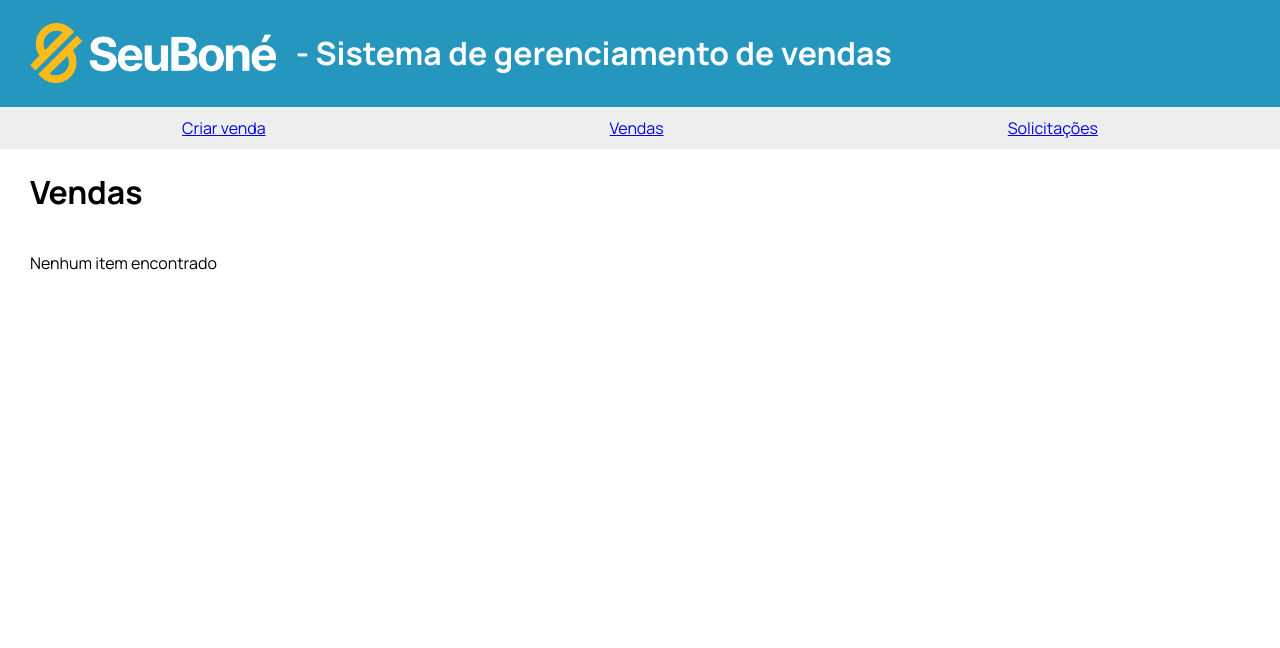
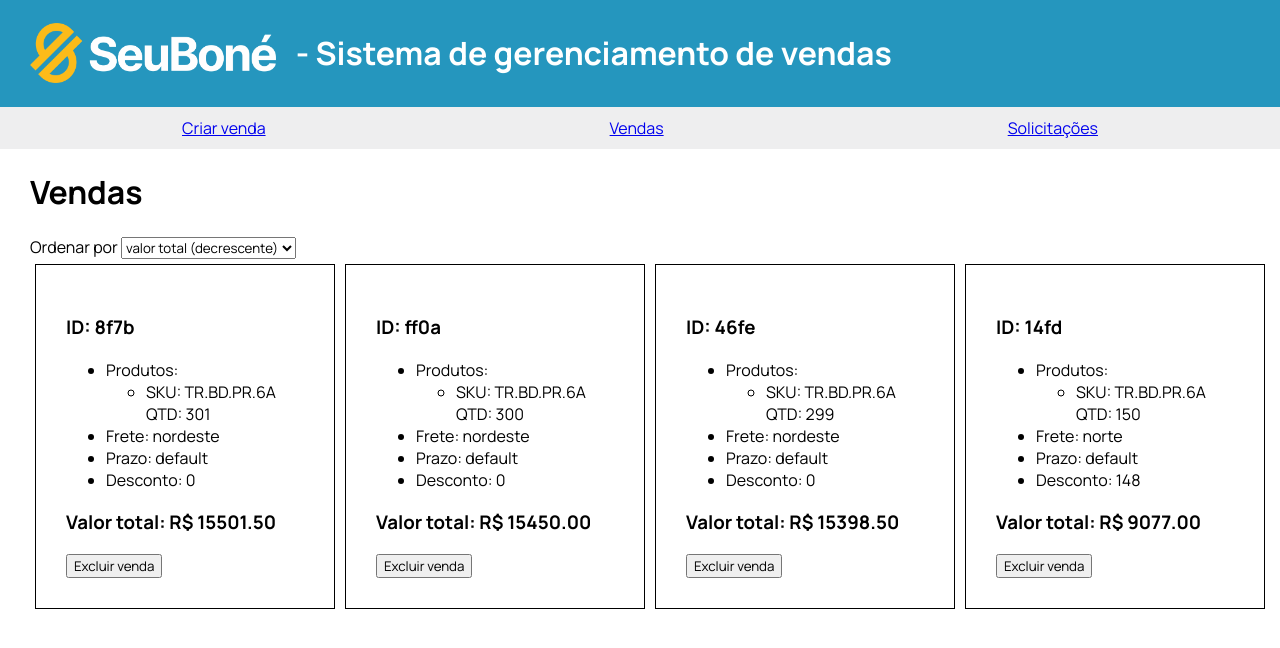
Before and after one commit to elsonfreire/case-seubone, a React (Vite) app: page /sales in a window 1280 px wide. Shown: the top 648 px of the page. Built offline with nearby package versions, Linux system fonts and the light colour scheme; data requests are answered from the project's data file.

Commit message:
Filter items working

```diff
--- a/src/components/ListRequestsPage.jsx
+++ b/src/components/ListRequestsPage.jsx
@@ -59,7 +59,7 @@ const RequestsPage = () => {
   return (
     <>
       <h1>Solicitações de venda</h1>
-      <ItemList items={requests} actions={actions} />
+      <ItemList items={requests} setItems={setRequests} actions={actions} />
     </>
   );
 };
--- a/src/components/ListSalesPage.jsx
+++ b/src/components/ListSalesPage.jsx
@@ -31,7 +31,7 @@ const SalesPage = () => {
   return (
     <>
       <h1>Vendas</h1>
-      <ItemList items={sales} actions={actions} />
+      <ItemList items={sales} setItems={setSales} actions={actions} />
     </>
   );
 };
--- /dev/null
+++ b/src/components/common/ItemFilter.jsx
@@ -0,0 +1,40 @@
+import { useEffect, useState } from "react";
+import { calculateTotalPrice } from "../../util/calculations";
+
+const ItemFilter = ({ items, setItems }) => {
+  const [order, setOrder] = useState("descending");
+
+  const handleFilterChange = (event) => {
+    setOrder(event.target.value);
+  };
+
+  useEffect(() => {
+    const orderedItems = [...items];
+
+    if (order === "ascending") {
+      orderedItems.sort((a, b) => {
+        return calculateTotalPrice(a) - calculateTotalPrice(b);
+      });
+    } else {
+      orderedItems.sort((a, b) => {
+        return calculateTotalPrice(b) - calculateTotalPrice(a);
+      });
+    }
+
+    console.log(orderedItems);
+
+    setItems(orderedItems);
+  }, [order]);
+
+  return (
+    <>
+      <label htmlFor="items-filter">Ordenar por </label>
+      <select value={order} onChange={handleFilterChange} id="items-filter">
+        <option value="ascending">{"valor total (crescente)"}</option>
+        <option value="descending">{"valor total (decrescente)"}</option>
+      </select>
+    </>
+  );
+};
+
+export default ItemFilter;
--- a/src/components/common/ItemList.jsx
+++ b/src/components/common/ItemList.jsx
@@ -1,5 +1,6 @@
-import React from "react";
+import React, { useEffect } from "react";
 import { calculateTotalPrice } from "../../util/calculations";
+import ItemFilter from "./ItemFilter";
 
 const ItemInfo = ({ item }) => {
   const getProductsListItems = () => {
@@ -23,7 +24,7 @@ const ItemInfo = ({ item }) => {
         <li>Prazo: {item.delivery}</li>
         <li>Desconto: {item.discount}</li>
       </ul>
-      <h3>Valor total: R$ {calculateTotalPrice(item)}</h3>
+      <h3>Valor total: R$ {calculateTotalPrice(item).toFixed(2)}</h3>
     </div>
   );
 };
@@ -41,17 +42,26 @@ const Item = ({ item, actions }) => {
   );
 };
 
-const ItemList = ({ items, actions }) => {
+const ItemList = ({ items, setItems, actions }) => {
   const renderItems = () => {
     return items.map((item) => (
       <Item key={item.id} item={item} actions={actions} />
     ));
   };
 
+  let renderedItems = renderItems();
+
+  useEffect(() => {
+    renderedItems = renderItems();
+  }, [items]);
+
   return (
-    <div className="item-list">
-      {items.length > 0 ? renderItems() : <p>Nenhum item encontrado</p>}
-    </div>
+    <>
+      <ItemFilter items={items} setItems={setItems} />
+      <div className="item-list">
+        {items.length > 0 ? renderedItems : <p>Nenhum item encontrado</p>}
+      </div>
+    </>
   );
 };
 
--- a/src/data/db.json
+++ b/src/data/db.json
@@ -1,4 +1,53 @@
 {
-  "sales": [],
+  "sales": [
+    {
+      "id": "8f7b",
+      "products": [
+        {
+          "sku": "TR.BD.PR.6A",
+          "quantity": 301
+        }
+      ],
+      "shipping": "nordeste",
+      "delivery": "default",
+      "discount": 0
+    },
+    {
+      "id": "ff0a",
+      "products": [
+        {
+          "sku": "TR.BD.PR.6A",
+          "quantity": 300
+        }
+      ],
+      "shipping": "nordeste",
+      "delivery": "default",
+      "discount": 0
+    },
+    {
+      "id": "46fe",
+      "products": [
+        {
+          "sku": "TR.BD.PR.6A",
+          "quantity": 299
+        }
+      ],
+      "shipping": "nordeste",
+      "delivery": "default",
+      "discount": 0
+    },
+    {
+      "id": "14fd",
+      "products": [
+        {
+          "sku": "TR.BD.PR.6A",
+          "quantity": 150
+        }
+      ],
+      "shipping": "norte",
+      "delivery": "default",
+      "discount": 148
+    }
+  ],
   "requests": []
 }
```
